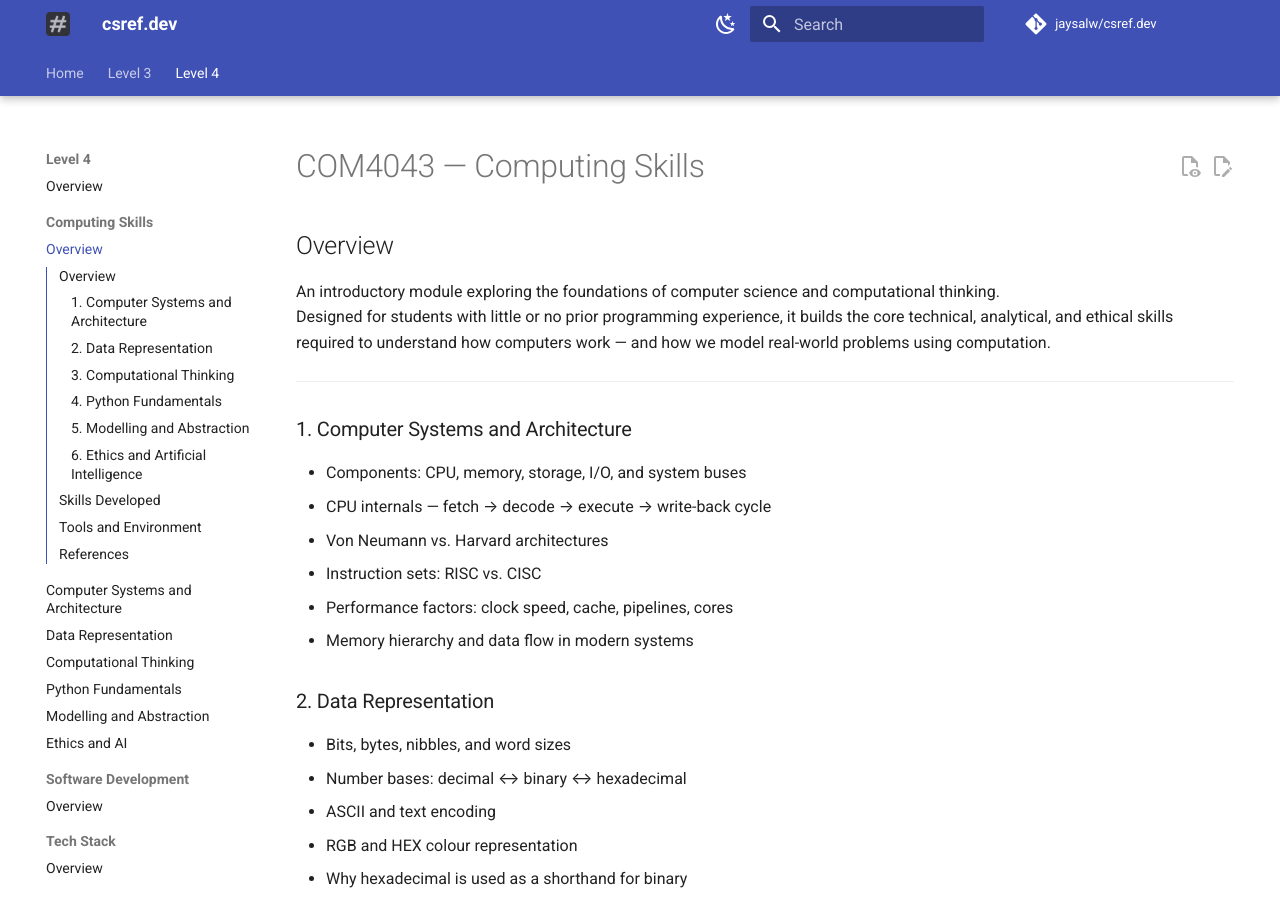
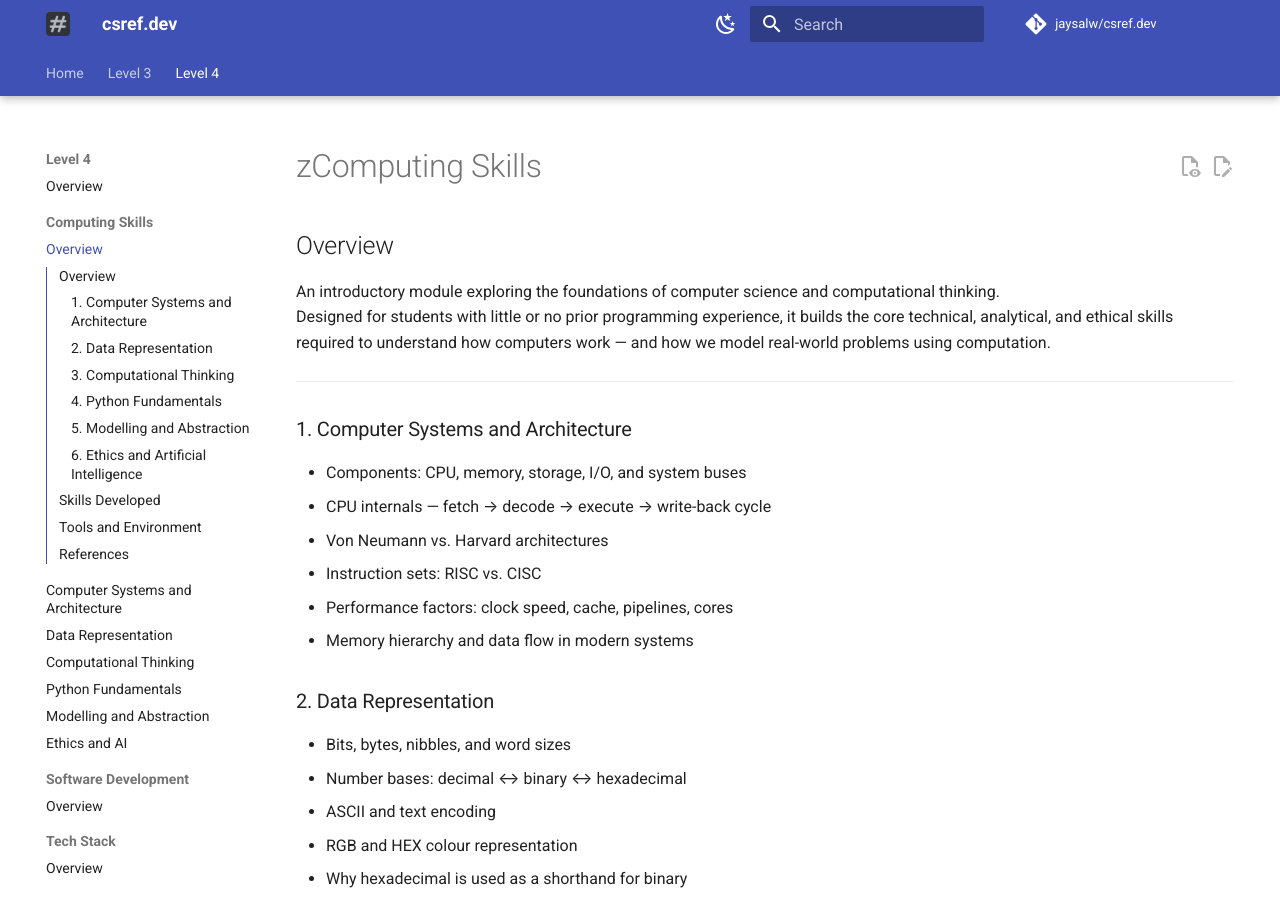
Before and after one commit to jaysalw/csref.dev, an MkDocs documentation site: the page built from docs/level-4/computing-skills/overview.md, in a window 1280 px wide and 900 px high. Built offline with MkDocs 1.6.1 and Material for MkDocs 9.7.7, drawn with Linux system fonts in a browser that asks for light colours; comment, search, counter and statistics services are not loaded.

Commit message:
fix: update module title for consistency in Computing Skills overview

```diff
--- a/docs/level-4/computing-skills/overview.md
+++ b/docs/level-4/computing-skills/overview.md
@@ -1,4 +1,4 @@
-# COM4043 — Computing Skills
+# zComputing Skills
 
 ## Overview
 An introductory module exploring the foundations of computer science and computational thinking.
```
